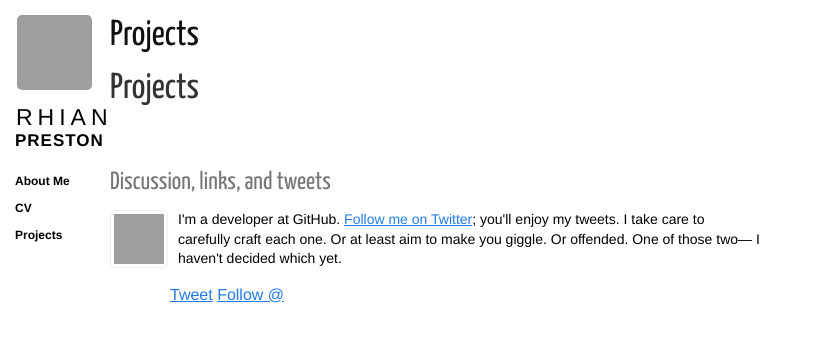
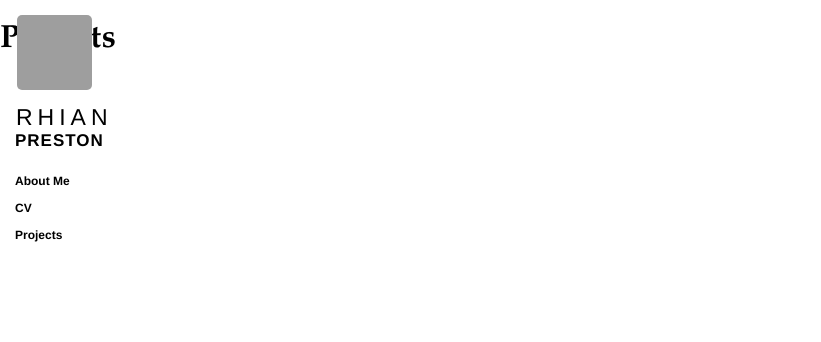
Before and after one commit to reakain/professional-page, a Jekyll site: the page built from projects.md, in a window 1280 px wide. Shown: the top 342 px of the page, without its empty margins (0-821 px from the left). Built offline with Jekyll 4.4.1, drawn with Linux system fonts in a browser that asks for light colours; nearby versions of some CDN libraries; comment, search, counter and statistics services are not loaded; our own code applies the rules of GitHub Pages for plain Markdown files; some of the changed lines change nothing that is shown; grey boxes are pictures that could not be loaded.

Commit message:
cleanup?

```diff
--- a/_includes/sidebar.html
+++ b/_includes/sidebar.html
@@ -18,7 +18,7 @@
 
   <section class="sections">
     <ul>
-      <li><a href="{{ site.url }}/about.md">About Me</a></li>
+      <li><a href="{{ site.url }}/about.html">About Me</a></li>
       <li><a href="{{ site.url }}/cv.pdf">CV</a></li>
       <li><a href="{{ site.url }}/projects.html">Projects</a></li>
       <!--<li><a href="/publications.html">Publications</a></li>-->
--- a/_layouts/post.html
+++ b/_layouts/post.html
@@ -14,7 +14,7 @@ layout: layout
   {{ content }}
 
   <!-- TODO: bio here -->
-  <section class="meta">
+  <!--<section class="meta">
     <h3>Discussion, links, and tweets</h3>
     <section class="copy">
       <a href="https://twitter.com/{{ site.twitter }}" target="_blank">
@@ -32,4 +32,4 @@ layout: layout
       <script src="http://platform.twitter.com/widgets.js" type="text/javascript"></script>
     </section>
   </section>
-</section>
+</section>-->
--- a/projects.md
+++ b/projects.md
@@ -1,5 +1,5 @@
 ---
-layout: post
+layout: layout
 ---
 
 # Projects
```
